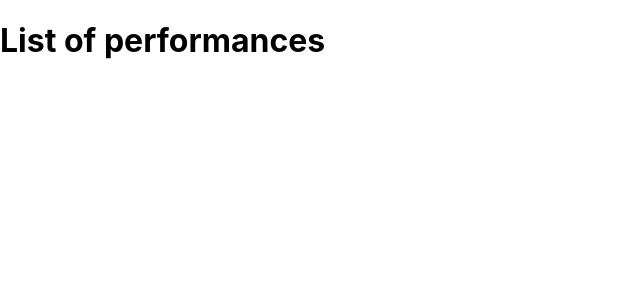
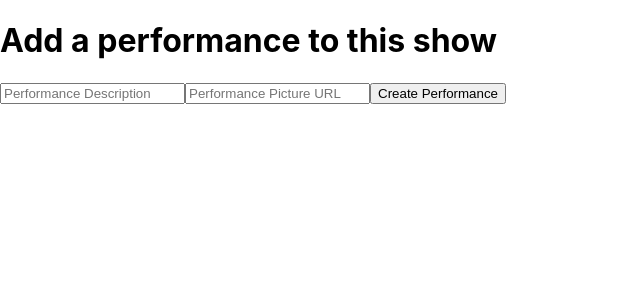
Before and after one commit to gandradep/third_other_front, a React (Create React App) app: page /performance/new in a window 1280 px wide. Shown: the top 300 px of the page, without its empty margins (0-640 px from the left). Built offline with nearby package versions, Linux system fonts and the light colour scheme.

Commit message:
started creating performance form, using show_id from url

```diff
--- /dev/null
+++ b/src/components/performance-form/performance-form.component.jsx
@@ -0,0 +1,41 @@
+import React from 'react';
+
+const PerformanceForm = ({ showId }) => {
+  const handleSubmit = async (event) => {
+    event.preventDefault();
+
+    const performanceData = {
+      description: event.target.description.value,
+      url_picture_show: event.target.url_picture_show.value,
+      show_id: showId, // Use showId prop here
+    };
+
+    try {
+      const response = await fetch('/api/performances', {
+        method: 'POST',
+        headers: {
+          'Content-Type': 'application/json',
+        },
+        body: JSON.stringify(performanceData),
+      });
+
+      if (response.ok) {
+        // Handle success (e.g., redirect to another page)
+      } else {
+        // Handle error
+      }
+    } catch (error) {
+      console.error('Error:', error);
+    }
+  };
+
+  return (
+    <form onSubmit={handleSubmit}>
+      <input type="text" name="description" placeholder="Performance Description" required />
+      <input type="text" name="url_picture_show" placeholder="Performance Picture URL" />
+      <button type="submit">Create Performance</button>
+    </form>
+  );
+};
+
+export default PerformanceForm;
--- a/src/routes/create_performance/create_performance.component.jsx
+++ b/src/routes/create_performance/create_performance.component.jsx
@@ -1,10 +1,17 @@
 import React from 'react';
+import { useLocation } from 'react-router-dom';
+import PerformanceForm from '../../components/performance-form/performance-form.component';
 
 const CreatePerformance = () => {
+  const useQuery = () => new URLSearchParams(useLocation().search);
+  const query = useQuery();
+  const showId = query.get('show_id'); // Extract show_id from URL
+
   return (
     <div>
-      <h1>List of performances</h1>
-
+      <h1>Add a performance to this show</h1>
+      {/* Pass the show_id as a prop to PerformanceForm */}
+      <PerformanceForm showId={showId} />
     </div>
   );
 }
--- a/src/routes/home/home.component.jsx
+++ b/src/routes/home/home.component.jsx
@@ -19,6 +19,7 @@ const Home = ({ shows }) => {
             <li key={index}>
               <p>{show.title} - {show.description}</p>
               <p>{localDate} - {show.time_zone}</p>
+              <p>{show.venue.name} - {show.venue.city}</p>
             </li>
           );
         })}
```
